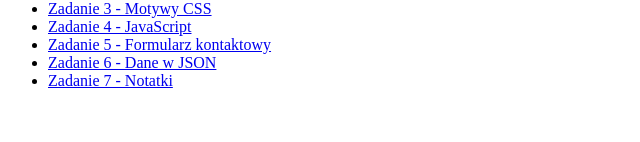
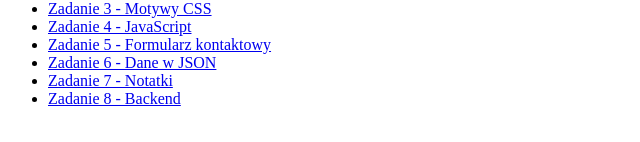
Before and after one commit to PL75545/Zadania, a plain HTML site: page index.html in a window 1280 px wide. Shown: the part 116-258 px from the top of the page, without its empty margins (0-640 px from the left). Drawn offline with Linux system fonts and the light colour scheme.

Commit message:
Update index.html

```diff
--- a/index.html
+++ b/index.html
@@ -16,6 +16,7 @@
     <li><a href="zad5/index.html">Zadanie 5 - Formularz kontaktowy</a></li>
     <li><a href="zad6/index.html">Zadanie 6 - Dane w JSON</a></li>
     <li><a href="zad7/index.html">Zadanie 7 - Notatki</a></li>
+    <li><a href="zad8 - Backend/index.html">Zadanie 8 - Backend</a></li>
 </ul>
 
 </body>
```
